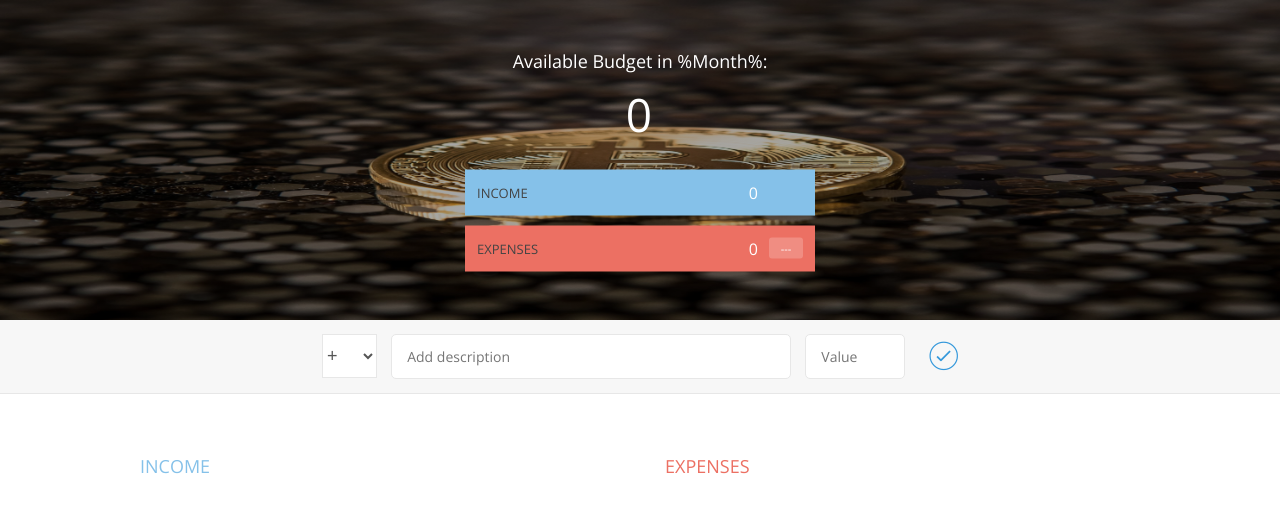
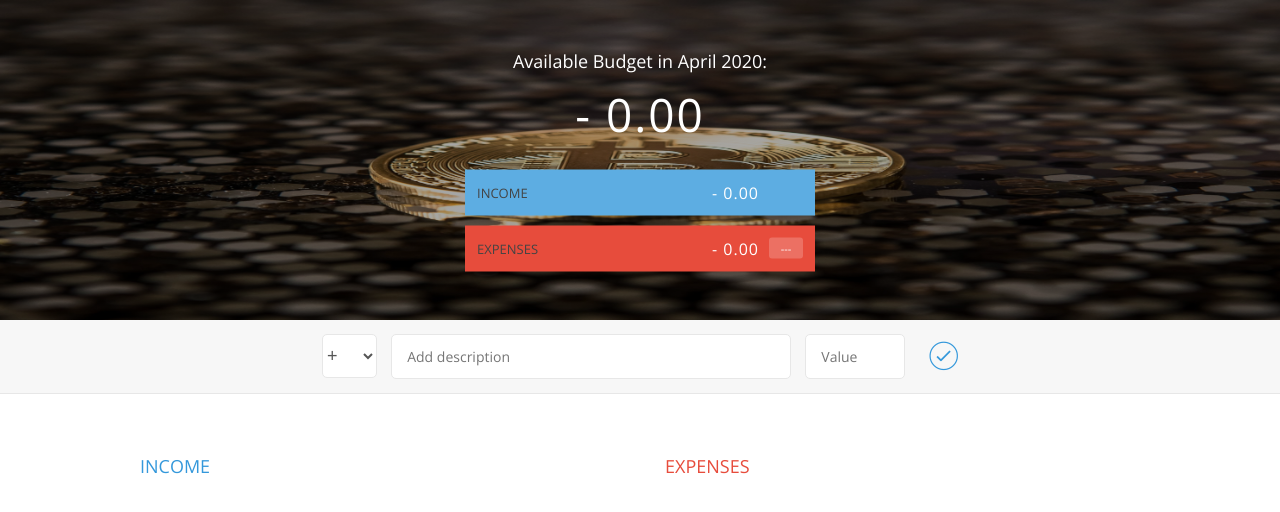
Before and after one commit to AtanasVihrogonov/Budget-App, a plain HTML site: page index.html in a window 1280 px wide. Drawn offline with nearby package versions, Linux system fonts and the light colour scheme.

Commit message:
Display Month & Year

```diff
--- a/app.js
+++ b/app.js
@@ -157,7 +157,35 @@ const UIController = (function() {
         expensesLabel: '.budget__expenses--value',
         percentageLabel: '.budget__expenses--percentage',
         container: '.container',
-        expensesPercLabel: '.item__percentage'
+        expensesPercLabel: '.item__percentage',
+        dateLabel: '.budget__title--month'
+
+    };
+
+    let formatNumber = function(num, type) {
+        let numSplit, int, dec;
+
+        num = Math.abs(num);
+        num  = num.toFixed(2);
+
+        numSplit = num.split('.');
+
+        int = numSplit[0];
+        // 2310.4567 -> 2,310.46
+        if (int.length > 3) {
+            int = int.substr(0, int.length - 3) + ',' + int.substr(int.length -3, 3);
+            // input 2310, output 2,310
+        }
+
+        dec = numSplit[1];
+
+        return (type === 'exp' ? '-' : '+') + ' ' + int + '.' + dec;
+    };
+
+    let nodeListForEach = function(list, callback) {
+        for (let i = 0; i < list.length; i++) {
+            callback(list[i], i);
+        }
     };
 
     return {
@@ -188,7 +216,7 @@ const UIController = (function() {
             // Replace the placeholder text with some actual data
             newHtml = html.replace('%id%', obj.id);
             newHtml = newHtml.replace('%description%', obj.description);
-            newHtml = newHtml.replace('%value%', obj.value);
+            newHtml = newHtml.replace('%value%', formatNumber(obj.value, type));
 
             // Insert the HTML into the DOM
             document.querySelector(element).insertAdjacentHTML('beforeend', newHtml);
@@ -217,10 +245,12 @@ const UIController = (function() {
         },
 
         displayBudget: function(obj) {
-            document.querySelector(DOMstrings.budgetLabel).textContent = obj.budget;
-            document.querySelector(DOMstrings.incomeLabel).textContent = obj.totalInc;
-            document.querySelector(DOMstrings.expensesLabel).textContent =
-            obj.totalExp;
+            let type;
+            obj.budget > 0 ? type = 'inc' : type = 'exp';
+
+            document.querySelector(DOMstrings.budgetLabel).textContent = formatNumber(obj.budget, type);
+            document.querySelector(DOMstrings.incomeLabel).textContent = formatNumber(obj.totalInc, type);
+            document.querySelector(DOMstrings.expensesLabel).textContent = formatNumber(obj.totalExp, type);
 
             if (obj.percentage > 0) {
                 document.querySelector(DOMstrings.percentageLabel).textContent =
@@ -233,18 +263,32 @@ const UIController = (function() {
         displayPercentages: function(percentages) {
             let fields = document.querySelectorAll(DOMstrings.expensesPercLabel);
 
-            let nodeListForEach = function(list, callback) {
-                for (let i = 0; i < list.length; i++) {
-                    callback(list[i], i);
-                }
-            };
-
             nodeListForEach(fields, function(current, index) {
                 if (percentages[index] > 0) {
                     current.textContent = percentages[index] + '%';
                 } else {
                     current.textContent = '---';
                 }
+            });
+        },
+
+        displayMonth: function() {
+            let now, year, month, months;
+
+            now = new Date();
+
+            months = ['January', 'February', 'March', 'April', 'May', 'June', 'July', 'Algust', 'September', 'October', 'November', 'Dicember'];
+            month = now.getMonth();
+
+            year = now.getFullYear();
+            document.querySelector(DOMstrings.dateLabel).textContent = months[month] + ' ' + year;
+        },
+
+        changedType: function() {
+            let fields = document.querySelector(DOMstrings.inputType + ',' + DOMstrings.inputDescription + ',' + DOMstrings.inputValue);  // this returns the node list
+
+            nodeListForEach(fields, function(current) {
+                current.classList.toggle('red-focus');
             });
         },
 
@@ -272,6 +316,7 @@ const controller = (function(budgetCtrl, UICtrl) {
         });
 
         document.querySelector(DOM.container).addEventListener('click', ctrlDeleteItem);
+        document.querySelector(DOM.inputType).addEventListener('change', UICtrl.changedType);
     };
 
     let updateBudget = function() {
@@ -338,7 +383,7 @@ const controller = (function(budgetCtrl, UICtrl) {
         // For calling the setupEventListeners() we have to create public initialization function. To be a public needs to return it as object.
         init: function() {
             console.log('started');
-
+            UICtrl.displayMonth();
             UICtrl.displayBudget({
                 budget: 0,
                 totalInc: 0,
--- a/style.css
+++ b/style.css
@@ -23,8 +23,8 @@ body {
 }
 
 .right { float: right; }
-.red { color: #FF5049 !important; }
-.red-focus:focus { border: 1px solid #FF5049 !important; }
+.red { color: #E74C3C !important; }
+.red-focus:focus { border: 1px solid#E74C3C !important; }
 
 /**********************************************
 *** TOP PART
@@ -69,11 +69,11 @@ body {
 
 .budget__income {
   margin-bottom: 10px;
-  background-color: #85C1E9 ;
+  background-color: #5DADE2;
 }
 
 .budget__expenses {
-  background-color: #EC7063;
+  background-color: #E74C3C;
 }
 
 .budget__income--text,
@@ -128,6 +128,7 @@ body {
   font-size: 18px;
   color: inherit;
   background-color: #fff;
+  border-radius: 5px;
   margin-right: 10px;
   font-weight: 300;
   transition: border 0.3s;
@@ -153,7 +154,7 @@ body {
   font-size: 35px;
   background: none;
   border: none;
-  color: #3498DB ;
+  color: #3498DB;
   cursor: pointer;
   display: inline-block;
   vertical-align: middle;
@@ -167,7 +168,7 @@ body {
 .add__description:focus,
 .add__value:focus {
   outline: none;
-  border: 1px solid #85C1E9;
+  border: 1px solid #5DADE2;
 }
 
 .add__btn:focus { outline: none; }
@@ -196,8 +197,8 @@ h2 {
   margin-bottom: 15px;
 }
 
-.icome__title { color: #85C1E9; }
-.expenses__title { color: #EC7063; }
+.icome__title { color:#3498DB; }
+.expenses__title { color: #E74C3C; }
 
 .item {
   padding: 13px;
@@ -230,13 +231,13 @@ h2 {
 
 .income .item__value,
 .income .item__delete--btn {
-  color: #85C1E9;
+  color:#3498DB;
 }
 
 .expenses .item__value,
 .expenses .item__percentage,
 .expenses .item__delete--btn {
-  color: #EC7063;
+  color: #E74C3C;
 }
 
 .item__delete {
@@ -264,7 +265,7 @@ h2 {
 .unpaid {
   background-color: #FFDAD9 !important;
   cursor: pointer;
-  color: #EC7063;
+  color:#E74C3C;
 }
 
 .unpaid .item__percentage { box-shadow: 0 2px 6px 0 rgba(0, 0, 0, 0.1); }
```
